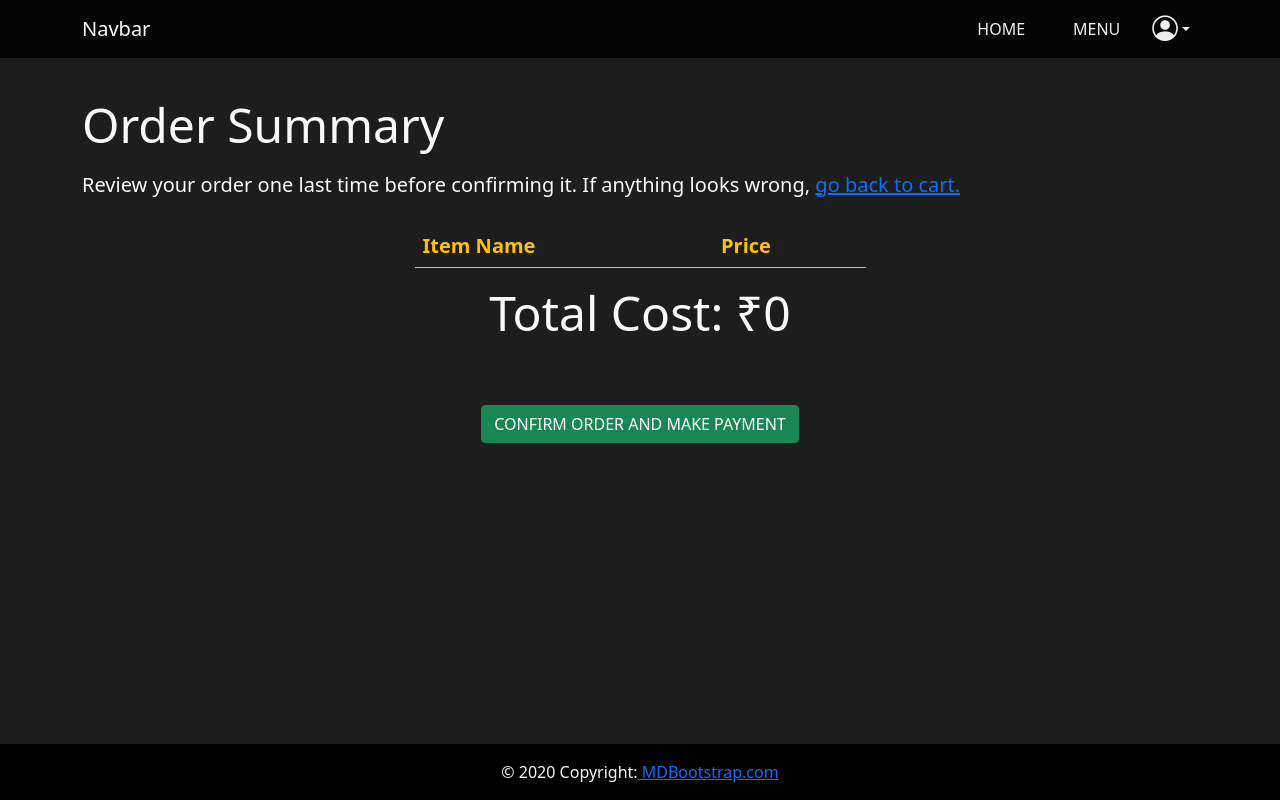
After one commit to kishank12312/fastfood, a Django app: page /ordersummary/ in a window 1280 px wide. The commit adds this page. Run offline with Django 3.2, Linux system fonts and the light colour scheme; a user stored in the database is signed in; data comes from the database, SQL or seed files in the repository; both versions use the stored data as it was after the commit; lists and menus that the app fills with data are empty.

Commit message:
Cart Checkout Working and Complete

```diff
--- a/baseapp/models.py
+++ b/baseapp/models.py
@@ -29,7 +29,7 @@ class Cart(models.Model):
 
 class Orders(models.Model):
     OrderID = models.AutoField(primary_key=True)
-    OrderNumber = models.IntegerField(null=True)
+    OrderNumber = models.CharField(null=True, max_length=400)
     CustomerID = models.ForeignKey(Customer,on_delete=models.SET_NULL, null=True)
     ProductID = models.ForeignKey(Products,on_delete=models.SET_NULL, null=True)
     DateOrdered = models.DateField(auto_now_add=True)
--- a/baseapp/templates/baseapp/cart.html
+++ b/baseapp/templates/baseapp/cart.html
@@ -70,7 +70,7 @@
               <a class="nav-link d-flex align-items-center justify-content-center mx-3" href="{% url 'home' %}">HOME</a>
               <a class="nav-link d-flex align-items-center justify-content-center mx-3" href="{% url 'menu' %}">MENU</a>
               <a class="nav-link dropdown-toggle d-flex justify-content-center align-items-center" href="#" id="navbarDarkDropdownMenuLink" role="button" data-bs-toggle="dropdown" aria-expanded="false">
-                <i class="bi-person-circle"></i>
+                <i style="font-size: 1.6em;" class="bi-person-circle"></i>
               </a>
               <ul class="dropdown-menu dropdown-menu-end dropdown-menu-dark" aria-labelledby="navbarDarkDropdownMenuLink">
                 <li><a class="dropdown-item d-flex justify-content-center" href="#">View Profile</a></li>
@@ -149,7 +149,7 @@
                               </div>
                           </div>
                       <br>
-                      <a href="#" id="orderbutton" class="btn btn-primary">Place Order</a>
+                      <a href="{% url 'ordersummary' %}" id="orderbutton" class="btn btn-primary">Place Order</a>
                     </div>
                   </div>
             </div>
--- /dev/null
+++ b/baseapp/templates/baseapp/summary.html
@@ -0,0 +1,151 @@
+{% load static %}
+
+<html lang="en">
+<head>
+    <meta charset="UTF-8">
+    <meta http-equiv="X-UA-Compatible" content="IE=edge">
+    <meta name="viewport" content="width=device-width, initial-scale=1.0">
+    <link href="https://cdn.jsdelivr.net/npm/bootstrap@5.0.2/dist/css/bootstrap.min.css" rel="stylesheet" integrity="sha384-EVSTQN3/azprG1Anm3QDgpJLIm9Nao0Yz1ztcQTwFspd3yD65VohhpuuCOmLASjC" crossorigin="anonymous">
+    <link rel="stylesheet" href="https://cdn.jsdelivr.net/npm/bootstrap-icons@1.5.0/font/bootstrap-icons.css">
+    <title>Bootstrap Tutorial</title>
+    <style>
+        footer {
+          background-color: black;
+          bottom: 0;
+        }
+        nav {
+          position: fixed;
+          background-color: rgba(0, 0, 0, 0.8);
+        }
+        .nav-link{
+          color: #f0f0f0 !important;
+        }
+        body{
+          background-color: #1d1d1d !important;
+        }
+        .alert{
+          z-index: 100;
+          top: 60;
+          position: fixed;
+
+        }
+        .VegOrNot{
+          margin-top: 0.5rem;
+          margin-bottom: 0.5rem;
+          position: inherit;
+          border-radius:10%;
+          width: fit-content;
+          font-size: x-small;
+          padding: 1%;
+        }
+        #page-container {
+        position: relative;
+        min-height: 100vh;
+        }
+        #content-wrap {
+          padding-bottom: 3rem;    /* Footer height */
+        }
+
+        #footer {
+          position: absolute;
+          bottom: 0;
+          width: 100%;
+          height: 3.5rem;            /* Footer height */
+        }
+    </style>
+</head>
+<body>
+<div id="page-container">
+<div id="content-wrap">
+    <!-- NAVBAR -->
+    <nav class="navbar navbar-expand-lg navbar-dark fixed-top">
+        <div class="container">
+          <a class="navbar-brand" href="{% url 'home' %}">Navbar</a>
+          <button class="navbar-toggler" type="button" data-bs-toggle="collapse" data-bs-target="#navbarNavAltMarkup" aria-controls="navbarNavAltMarkup" aria-expanded="false" aria-label="Toggle navigation">
+            <span class="navbar-toggler-icon"></span>
+          </button>
+          <div class="collapse navbar-collapse justify-content-end" id="navbarNavAltMarkup">
+            <div class="navbar-nav">
+              <!--<a class="nav-link active" aria-current="page" href="#">Home</a>-->
+              <a class="nav-link d-flex align-items-center justify-content-center mx-3" href="{% url 'home' %}">HOME</a>
+              <a class="nav-link d-flex align-items-center justify-content-center mx-3" href="{% url 'menu' %}">MENU</a>
+              <a class="nav-link dropdown-toggle d-flex justify-content-center align-items-center" href="#" id="navbarDarkDropdownMenuLink" role="button" data-bs-toggle="dropdown" aria-expanded="false">
+                <i style="font-size: 1.6em;" class="bi-person-circle"></i>
+              </a>
+              <ul class="dropdown-menu dropdown-menu-end dropdown-menu-dark" aria-labelledby="navbarDarkDropdownMenuLink">
+                <li><a class="dropdown-item d-flex justify-content-center" href="#">View Profile</a></li>
+                <li><a class="dropdown-item d-flex justify-content-center" href="#">View Orders</a></li>
+                <li><a class=" btn btn-outline-danger dropdown-item d-flex justify-content-center" href="{% url 'logout' %}">LOGOUT</a></li>
+              </ul>
+            </div>
+          </div>
+        </div>
+    </nav>
+    <!-- END OF NAVBAR -->
+
+    <br><br>
+    <br><br>
+    <div class="container">
+        <p class="display-5 text-light">Order Summary</p>
+        <p class="lead text-light" style="display: inline;">Review your order one last time before confirming it. If anything looks wrong, </p><a class="lead" href="{% url 'cart' %}">go back to cart.</a> <br><br>
+        <div class="row justify-content-center">
+            <div class="col-8 col-md-5">
+                <table class="table text-light">
+                    <thead>
+                        <tr>
+                            <th scope="col" class="text-warning fs-5">Item Name</th>
+                            <th scope="col" class="text-warning fs-5">Price</th>
+                        </tr>
+                    </thead>
+                    <tbody>
+                        {% for object in objects %}
+                        <tr>
+                            <td class="lead fs-5">
+                                {{ object.ProductName }} &nbsp;
+                                {% if object.Vegetarian %}
+                                <p class="VegOrNot" style="border:solid 1px rgb(0, 255, 0); color: rgb(0, 255, 0); display: inline;">VEG</p>
+                                {% else %}<p class="VegOrNot" style="border:solid 1px red; color: red; display: inline;">NON-VEG</p>{% endif %}
+                            </td>
+                            <td class="lead fs-5">₹{{ object.Price }}</td>
+                        </tr>
+                        {% endfor %}
+                    </tbody>
+                </table>
+            </div>
+        </div>
+        <div class="row justify-content-center">
+            <div class="col-4 d-flex justify-content-center">
+                <p class="display-5 text-light">Total Cost: ₹{{ totalcost }}</p>
+            </div>
+        </div>
+        <br><br>
+        <div class="row justify-content-center">
+            <div class="col-4 d-flex justify-content-center">
+                <form action="" method="POST">
+                    {% csrf_token %}
+                    <input type="hidden" name="confirmation" value="true">
+                    <button type="submit" class="btn btn-success">CONFIRM ORDER AND MAKE PAYMENT</button>
+                </form>
+            </div>
+        </div>
+
+    </div>
+</div>
+</div>
+
+
+    <!-- Footer -->
+  <footer id="footer" class="page-footer">
+  <div class="footer-copyright text-center text-light py-3">© 2020 Copyright:<a href="https://mdbootstrap.com/"> MDBootstrap.com</a></div>
+  </footer>
+</div>
+
+
+
+
+    <script src="https://cdn.jsdelivr.net/npm/bootstrap@5.0.2/dist/js/bootstrap.bundle.min.js" integrity="sha384-MrcW6ZMFYlzcLA8Nl+NtUVF0sA7MsXsP1UyJoMp4YLEuNSfAP+JcXn/tWtIaxVXM" crossorigin="anonymous"></script>
+    <script src="https://code.jquery.com/jquery-3.6.0.js" integrity="sha256-H+K7U5CnXl1h5ywQfKtSj8PCmoN9aaq30gDh27Xc0jk=" crossorigin="anonymous"></script>
+
+
+  </body>
+</html>
--- a/baseapp/urls.py
+++ b/baseapp/urls.py
@@ -6,6 +6,8 @@ urlpatterns = [
     path('home/', views.home, name='home'),
     path('menu/', views.Menu, name='menu'),
     path('cart/', views.CartView, name='cart'),
+    path('ordersummary/', views.summary, name='ordersummary'),
+    path('ordersuccess/', views.success, name='ordersuccess'),
     path('login/', views.LoginView, name='login'),
     path('logout/', views.LogoutView, name='logout'),
     path('register/', views.RegisterView, name='register'),
--- a/baseapp/views.py
+++ b/baseapp/views.py
@@ -156,8 +156,6 @@ def CartView(request):
         for obj in queryset:
             cartitems.append(obj.ProductID)
         context = {'cartitems':cartitems}
-
-
         if request.method == "GET":
             if request.GET.get('ProductID') is not None:
                 ProductID = request.GET.get('ProductID')
@@ -168,4 +166,48 @@ def CartView(request):
 
     return redirect(reverse('login'))
 
-    pass
+def summary(request):
+    if request.user.is_authenticated:
+        currentCustomer = Customer.objects.get(user=request.user)
+        queryset = Cart.objects.filter(CustomerID=currentCustomer)
+        cartitems = []
+        for obj in queryset:
+            cartitems.append(obj.ProductID)
+        context = {'objects':cartitems}
+        totalcost = 0
+        for product in cartitems:
+            totalcost += product.Price
+        context['totalcost'] = totalcost
+
+
+        if request.method == 'POST':
+            uid = request.POST.get('csrfmiddlewaretoken')
+            for product in cartitems:
+                newOrder = Orders(
+                    OrderNumber = uid,
+                    CustomerID = currentCustomer,
+                    ProductID = product,
+                    OrderStatus = 'Order Success',
+                )
+                newOrder.save(force_insert=True)
+                instance = Cart.objects.get(CustomerID=currentCustomer, ProductID = product)
+                instance.delete()
+            return redirect(reverse('ordersuccess'))
+
+        return render(request, 'baseapp/summary.html', context)
+
+    return redirect(reverse('login'))
+
+def success(request):
+    if request.user.is_authenticated:
+        context = {}
+        currentCustomer = Customer.objects.get(user=request.user)
+        context['u'] = currentCustomer
+        queryset = Cart.objects.filter(CustomerID=currentCustomer)
+        cartitems = []
+        for obj in queryset:
+            cartitems.append(obj.ProductID)
+        context['AllCartItems'] = cartitems
+        return render(request, 'baseapp/success.html', context)
+    else:
+        return redirect(reverse('login'))
```
Also changed, not shown: baseapp/templates/baseapp/menu.html (+12 -0 lines), baseapp/templates/baseapp/success.html (added, +113 -0 lines), baseapp/migrations/0004_alter_orders_ordernumber.py (added), db.sqlite3.
